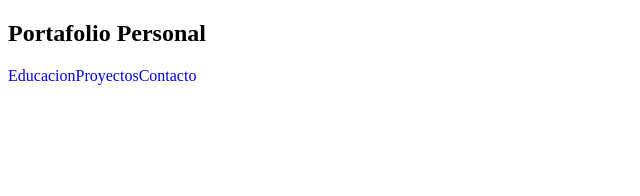
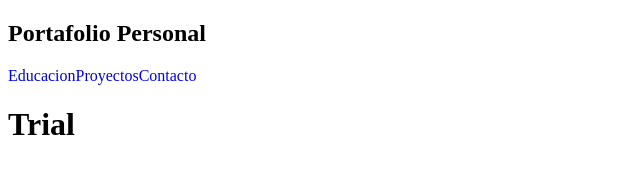
Before and after one commit to Santiagocapi/Portafolio_Vue, a Vue app: page / in a window 1280 px wide. Shown: the top 196 px of the page, without its empty margins (0-640 px from the left). Built offline with nearby package versions, Linux system fonts and the light colour scheme.

Commit message:
trial commit, wrong user

```diff
--- a/src/App.vue
+++ b/src/App.vue
@@ -6,6 +6,7 @@ import NavBar from './components/Navbar.vue'
   <!-- Contenido de html con herramientas de Vue -->
   <header>
     <NavBar />
+    <h1>Trial</h1>
   </header>
 </template>
 
```
